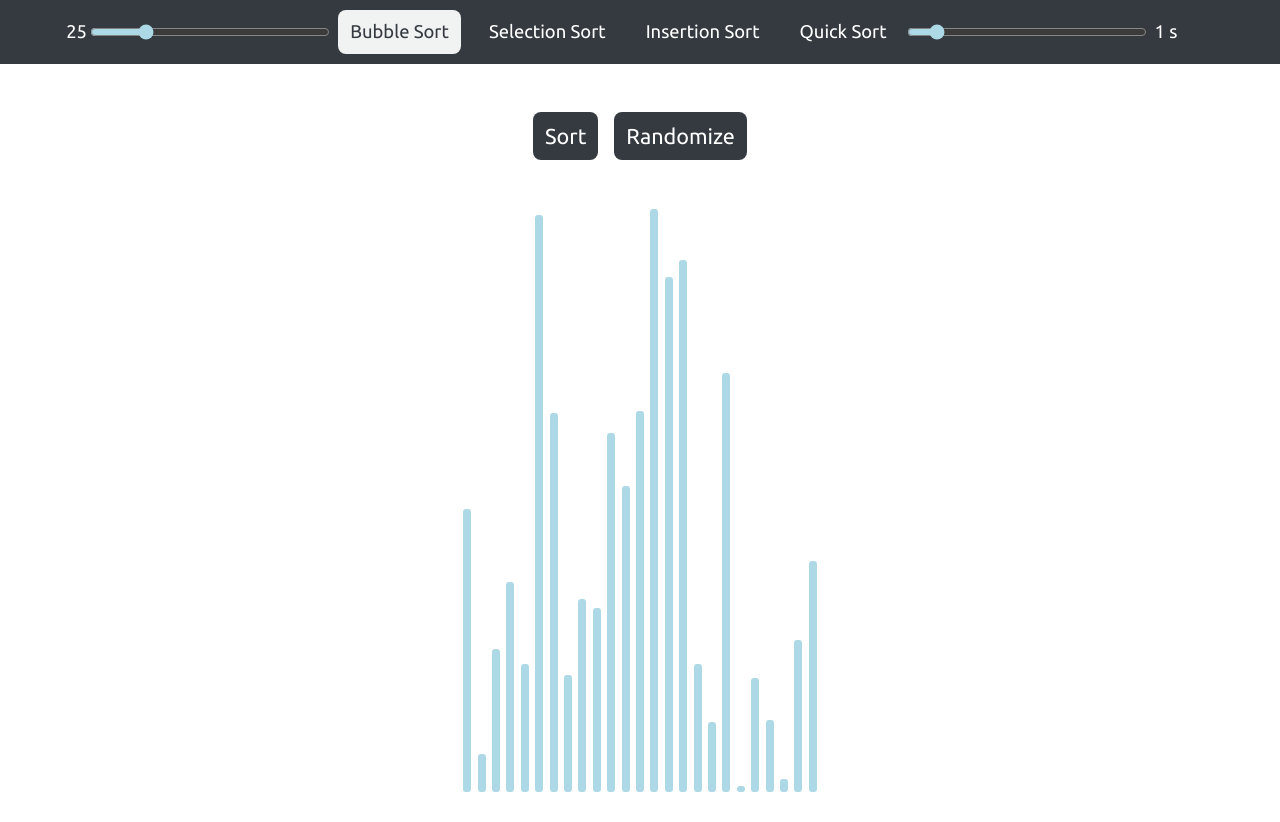
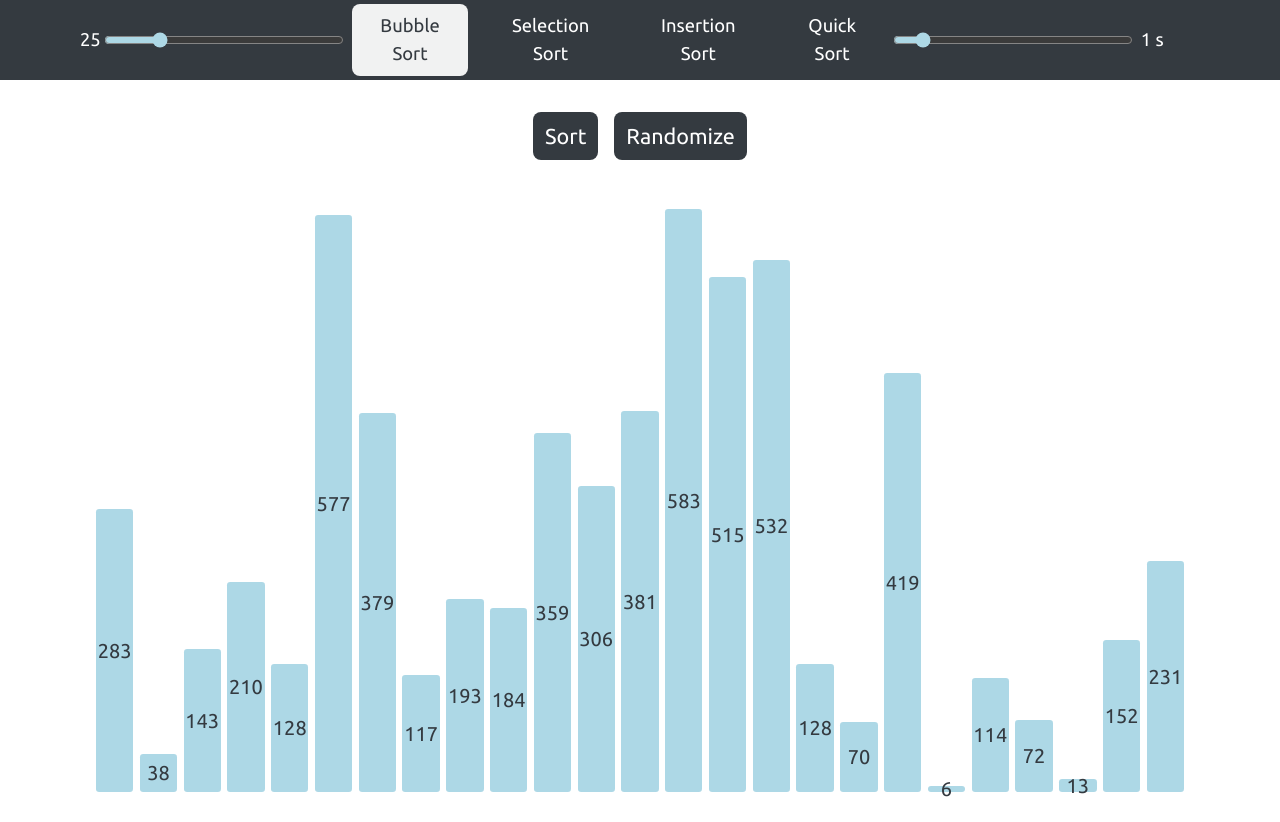
Before and after one commit to emrah-i/Sort, a React (Create React App) app in the folder sorting/: page / in a window 1280 px wide. Built offline with nearby package versions, Linux system fonts and the light colour scheme.

Commit message:
Change styles

```diff
--- a/sorting/public/index.html
+++ b/sorting/public/index.html
@@ -4,6 +4,7 @@
     <meta charset="utf-8" />
     <meta name="viewport" content="width=device-width, initial-scale=1" />
     <link rel="stylesheet" href="https://fonts.googleapis.com/css?family=Ubuntu:400,700">
+    <link rel="stylesheet" href="https://cdnjs.cloudflare.com/ajax/libs/font-awesome/6.4.2/css/all.min.css" integrity="sha512-z3gLpd7yknf1YoNbCzqRKc4qyor8gaKU1qmn+CShxbuBusANI9QpRohGBreCFkKxLhei6S9CQXFEbbKuqLg0DA==" crossorigin="anonymous" referrerpolicy="no-referrer" />
     <title>Sorting</title>
   </head>
   <body>
--- a/sorting/src/App.jsx
+++ b/sorting/src/App.jsx
@@ -1,10 +1,48 @@
 import React, { useEffect, useState, useRef } from "react";
 
 function Display(props) {
-    const { numbArray, barsRef } = props
+    const { numbArray, barsRef, arrayLength } = props
+    const [ barWidth, setBarWidth ] = useState(12)
+    const [ barColor, setBarColor ] = useState("transparent")
+
+    useEffect(()=>{
+        if (arrayLength <= 5) {
+            setBarWidth(12)
+        }
+        else if (arrayLength < 10) {
+            setBarWidth(6)
+        }
+        else if (arrayLength < 20) {
+            setBarWidth(4)
+        }
+        else if (arrayLength < 40) {
+            setBarWidth(2)
+        }
+        else if (arrayLength < 60) {
+            setBarWidth(1)
+        }
+        else if (arrayLength < 80) {
+            setBarWidth(.75)
+        }
+        else if (arrayLength < 100) {
+            setBarWidth(.5)
+        }
+        else {
+            setBarWidth(.4)
+        }
+
+        if (arrayLength < 30) {
+
+            setBarColor("#343a40")
+        }
+        else {
+            setBarColor("transparent")
+        }
+    }, [arrayLength])
+
 
     return (<div className="display">
-                {numbArray.map((element, index)=>{return (<p key={index} className="array-bar" style={{height: element}} ref={element => barsRef.current[index] = element} data-height={element} >&nbsp;</p>)})}
+                {numbArray.map((element, index)=>{return (<p key={index} className="array-bar" style={{height: element, width: `${barWidth}rem`, color: barColor}} ref={element => barsRef.current[index] = element}>{element}</p>)})}
             </div>)
 }
 
@@ -35,16 +73,20 @@ function Nav(props) {
     }
 
     return (<nav className="top-nav">
-                <label className="slider-label">{arrayLength}</label>
-                <input className="length-slider" type="range" defaultValue={arrayLength} min="2" max="110" onChange={(event)=>changeArray(event)}></input>
+                <div className="length-slider-parent">
+                    <label className="slider-label">{arrayLength}</label>
+                    <input className="length-slider" type="range" defaultValue={arrayLength} min="2" max="110" onChange={(event)=>changeArray(event)}></input>
+                </div>
                 <div className="sort-btns-parent" onClick={(event)=>changeSort(event)} ref={formRef}>
                     <button className="btn selected" data-type="bubble" >Bubble Sort</button>
                     <button className="btn" data-type="selection" >Selection Sort</button>
                     <button className="btn" data-type="insertion" >Insertion Sort</button>
                     <button className="btn" data-type="quick" >Quick Sort</button>
                 </div>
-                <input className="length-slider" type="range" defaultValue={breakLength} min="0" max="10" step=".5" onChange={(event)=>changeBreak(event)}></input>
-                <label className="time-slider-label">{breakLength} s</label>
+                <div className="time-slider-parent">
+                    <input className="length-slider" type="range" defaultValue={breakLength} min="0" max="10" step=".5" onChange={(event)=>changeBreak(event)}></input>
+                    <label className="time-slider-label">{breakLength} s</label>
+                </div>
             </nav>)
 }
 
@@ -253,7 +295,7 @@ function App(){
     return (<div>
                 <Nav arrayLength={arrayLength} setArrayLength={setArrayLength} setSortType={setSortType} breakLength={breakLength} setBreakLength={setBreakLength} />
                 <SortBtns barsRef={barsRef} generateArray={generateArray} sortType={sortType} bubbleSort={bubbleSort} selectionSort={selectionSort} insertionSort={insertionSort} />
-                <Display numbArray={numbArray} barsRef={barsRef} />
+                <Display numbArray={numbArray} barsRef={barsRef} arrayLength={arrayLength} />
             </div>)
 }
 
--- a/sorting/src/styles.css
+++ b/sorting/src/styles.css
@@ -1,7 +1,6 @@
 @tailwind base;
 @tailwind components;
 @tailwind utilities;
-
 body {
   font-family: "Ubuntu", sans-serif;
 }
@@ -16,13 +15,19 @@ body {
   height: -moz-fit-content;
   height: fit-content;
   height: 79vh;
+  width: 85vw;
+  margin: 0 auto;
   padding: auto 3rem;
 }
 .display .array-bar {
+  display: flex;
+  justify-content: center;
+  align-items: center;
   margin-top: auto;
+  flex-grow: 1;
   margin-bottom: 0;
   border-radius: 0.2rem;
-  width: 0.5rem;
+  font-size: 1.25rem;
   background-color: lightblue;
   transition: all 0.25s ease;
 }
@@ -30,12 +35,12 @@ body {
   background-color: lightcoral;
 }
 .display .second-bar {
-  background-color: green;
+  background-color: rgb(37, 166, 37);
 }
 
 .top-nav {
   display: flex;
-  justify-content: center;
+  justify-content: space-between;
   align-items: center;
   position: fixed;
   top: 0;
@@ -43,8 +48,16 @@ body {
   width: 100%;
   background-color: #343a40;
   height: 4rem;
-  padding: 0;
-  margin: 0;
+  padding: 2.5rem 5rem;
+}
+.top-nav i {
+  font-size: 2rem;
+  color: rgba(255, 255, 255, 0.9333333333);
+}
+.top-nav .time-slider-parent, .top-nav .length-slider-parent, .top-nav .sort-btns-parent {
+  display: flex;
+  justify-content: center;
+  align-items: center;
 }
 .top-nav .selected {
   color: #343a40;
--- a/sorting/src/styles.scss
+++ b/sorting/src/styles.scss
@@ -15,13 +15,19 @@ body {
     color: black;
     height: fit-content;
     height: 79vh;
+    width: 85vw;
+    margin: 0 auto;
     padding: auto 3rem;
 
     .array-bar {
+        display: flex;
+        justify-content: center;
+        align-items: center;
         margin-top: auto;
+        flex-grow: 1;
         margin-bottom: 0;
         border-radius: .2rem;
-        width: .5rem;
+        font-size: 1.25rem;
         background-color: lightblue;
         transition: all .25s ease;
     }
@@ -31,13 +37,13 @@ body {
     }
 
     .second-bar {
-        background-color: green;
+        background-color: rgb(37, 166, 37);
     }
 }
 
 .top-nav {
     display: flex;
-    justify-content: center;
+    justify-content: space-between;
     align-items: center;
     position: fixed;
     top: 0;
@@ -45,8 +51,18 @@ body {
     width: 100%;
     background-color: #343a40;
     height: 4rem;
-    padding: 0;
-    margin: 0;
+    padding: 2.5rem 5rem;
+
+    i {
+        font-size: 2rem;
+        color: #FFFFFFEE;
+    }
+
+    .time-slider-parent, .length-slider-parent, .sort-btns-parent {
+        display: flex;
+        justify-content: center;
+        align-items: center;
+    }
 
     .selected {
         color: #343a40;
```
Also changed, not shown: 1 other file (tests, documents, lock files or other folders).
